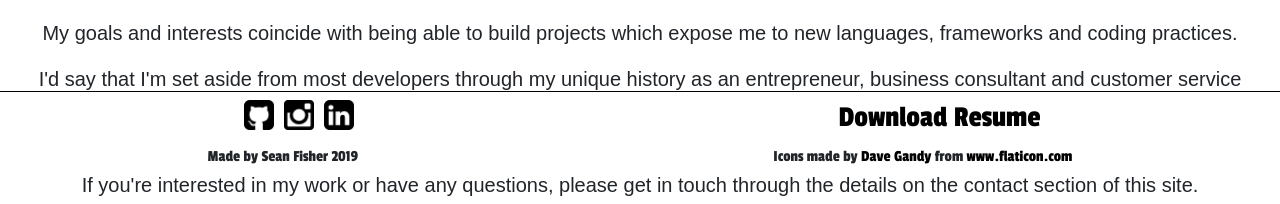
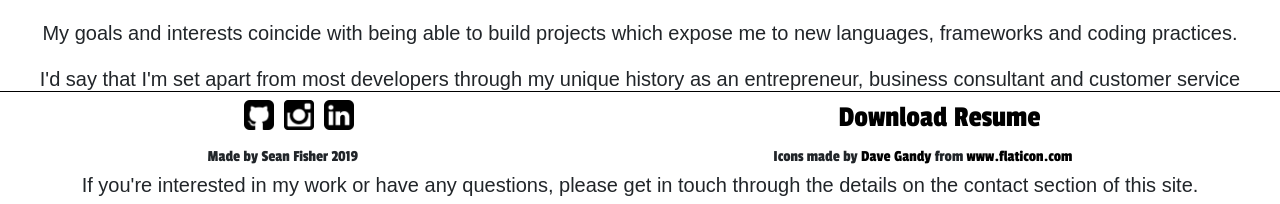
Before and after one commit to pheadlessg/webportfolio, a React (Create React App) app: page /about in a window 1280 px wide. Shown: the part 629-833 px from the top of the page. Built offline with nearby package versions, Linux system fonts and the light colour scheme; a web font is replaced by a local one.

Commit message:
missed an error in the project json

```diff
--- a/src/components/About.jsx
+++ b/src/components/About.jsx
@@ -42,7 +42,7 @@ const About = () => {
           which expose me to new languages, frameworks and coding practices.
         </p>
         <p>
-          I'd say that I'm set aside from most developers through my unique
+          I'd say that I'm set apart from most developers through my unique
           history as an entrepreneur, business consultant and customer service
           professional. I'm not only able to see the big picture and how it can
           be affected by the small details but also how to communicate my ideas
--- a/src/projects.json
+++ b/src/projects.json
@@ -33,7 +33,7 @@
     "description": "Ethereum based dApp to illustrate the benefits and considerable drawbacks of online voting. Ensure you are connected to the Ethereum Ropsten test network through a tool such as MetaMask to access.",
     "img": "https://i.imgur.com/YMZtFnQ.png",
     "link": "https://ursavote.netlify.com/",
-    "githublink": "https://github.com/pheadlessg/ashportfolio"
+    "githublink": "https://github.com/pheadlessg/Ursa"
   },
 
   {
@@ -50,7 +50,7 @@
     "description": "Single page screenwriting portfolio page styled with Reactstrap and using react-scroll for smooth scrolling between elements on the page.",
     "img": "https://i.imgur.com/zqoAkV7.png",
     "link": "https://inspiring-dijkstra-e323cc.netlify.com/",
-    "githublink": "https://github.com/pheadlessg/Ursa"
+    "githublink": "https://github.com/pheadlessg/ashportfolio"
   },
 
   {
```
